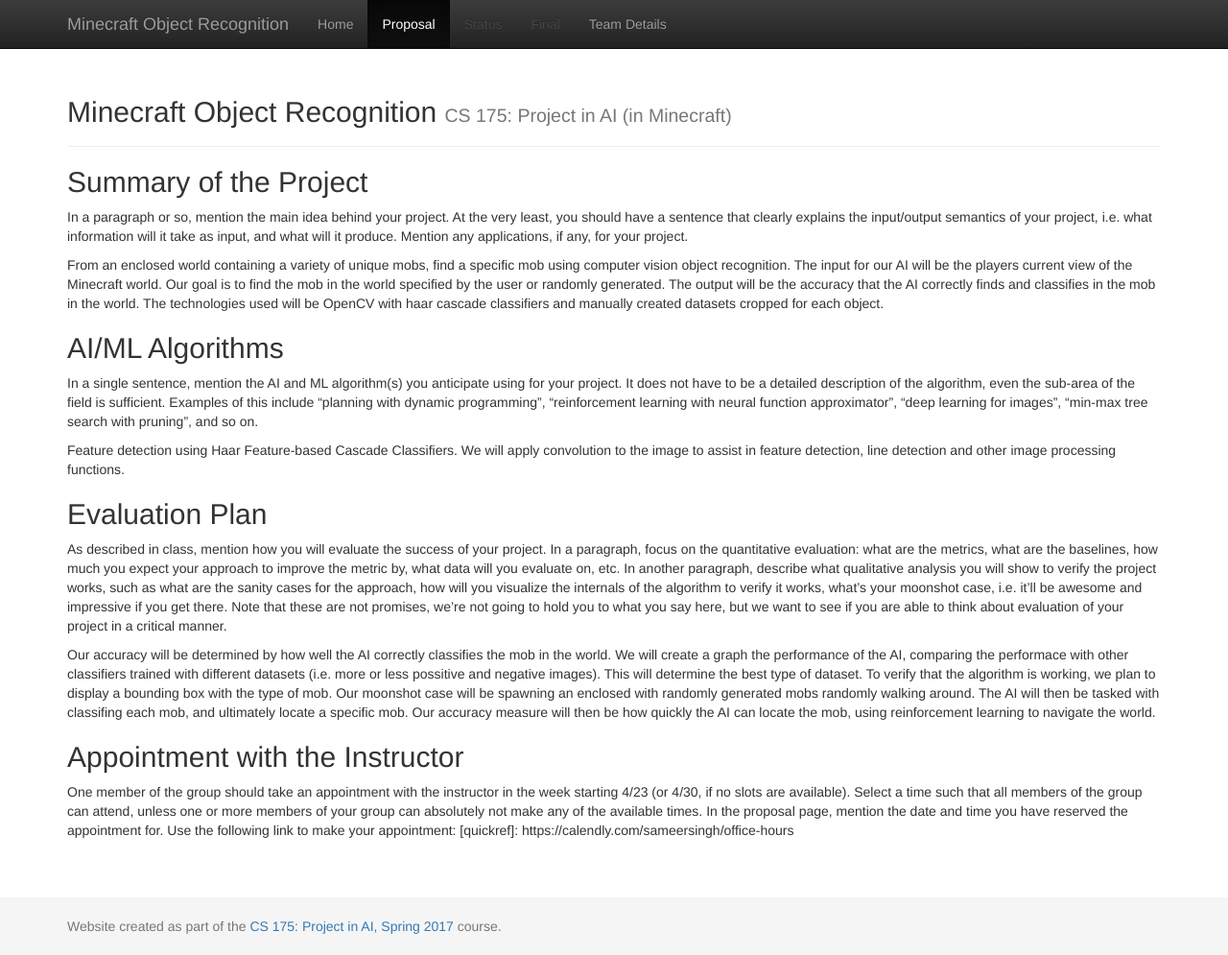
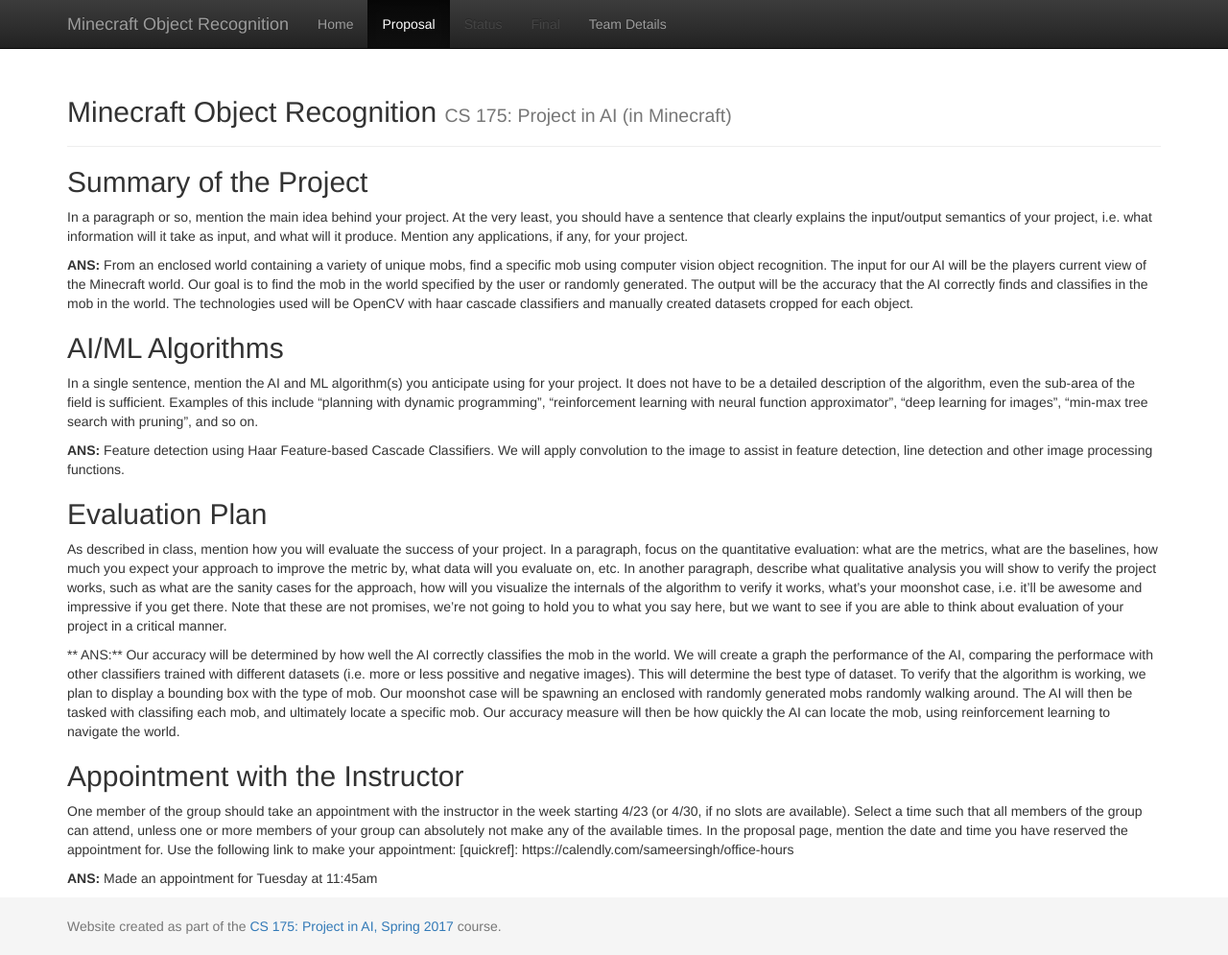
Before and after one commit to SirJakesalot/MinecraftMobIdentifier, a Jekyll site: the page built from docs/proposal.md, in a window 1280 px wide and 995 px high. Shown: the whole window at 96% size. Built offline with Jekyll 4.4.1, drawn with Linux system fonts in a browser that asks for light colours.

```diff
--- a/docs/proposal.md
+++ b/docs/proposal.md
@@ -8,7 +8,7 @@ In a paragraph or so, mention the main idea behind your project. At the very lea
 that clearly explains the input/output semantics of your project, i.e. what information will it take as input, and
 what will it produce. Mention any applications, if any, for your project.
 
-From an enclosed world containing a variety of unique mobs, find a specific mob using computer vision object recognition. The input for our AI will be the players current view of the Minecraft world. Our goal is to find the mob in the world specified by the user or randomly generated. The output will be the accuracy that the AI correctly finds and classifies in the mob in the world.
+**ANS:** From an enclosed world containing a variety of unique mobs, find a specific mob using computer vision object recognition. The input for our AI will be the players current view of the Minecraft world. Our goal is to find the mob in the world specified by the user or randomly generated. The output will be the accuracy that the AI correctly finds and classifies in the mob in the world.
 The technologies used will be OpenCV with haar cascade classifiers and manually created datasets cropped for each object.
 
 
@@ -18,7 +18,7 @@ have to be a detailed description of the algorithm, even the sub-area of the fie
 include “planning with dynamic programming”, “reinforcement learning with neural function approximator”,
 “deep learning for images”, “min-max tree search with pruning”, and so on.
 
-Feature detection using Haar Feature-based Cascade Classifiers. We will apply convolution to the image to assist in feature detection, line detection and other image processing functions.
+**ANS:** Feature detection using Haar Feature-based Cascade Classifiers. We will apply convolution to the image to assist in feature detection, line detection and other image processing functions.
 
 ## Evaluation Plan ##
 As described in class, mention how you will evaluate the success of your project. In a paragraph, focus on the
@@ -29,7 +29,7 @@ the internals of the algorithm to verify it works, what’s your moonshot case,
 you get there. Note that these are not promises, we’re not going to hold you to what you say here, but we want to
 see if you are able to think about evaluation of your project in a critical manner.
 
-Our accuracy will be determined by how well the AI correctly classifies the mob in the world. We will create a graph the performance of the AI, comparing the performace with other classifiers trained with different datasets (i.e. more or less possitive and negative images). This will determine the best type of dataset.
+** ANS:** Our accuracy will be determined by how well the AI correctly classifies the mob in the world. We will create a graph the performance of the AI, comparing the performace with other classifiers trained with different datasets (i.e. more or less possitive and negative images). This will determine the best type of dataset.
 To verify that the algorithm is working, we plan to display a bounding box with the type of mob.
 Our moonshot case will be spawning an enclosed with randomly generated mobs randomly walking around. The AI will then be tasked with classifing each mob, and ultimately locate a specific mob. Our accuracy measure will then be how quickly the AI can locate the mob, using reinforcement learning to navigate the world.
 
@@ -39,3 +39,5 @@ no slots are available). Select a time such that all members of the group can at
 of your group can absolutely not make any of the available times. In the proposal page, mention the date and time
 you have reserved the appointment for.
 Use the following link to make your appointment: [quickref]: https://calendly.com/sameersingh/office-hours
+
+**ANS:** Made an appointment for Tuesday at 11:45am
```
Also changed, not shown: docs/team.md (+2 -2 lines).
